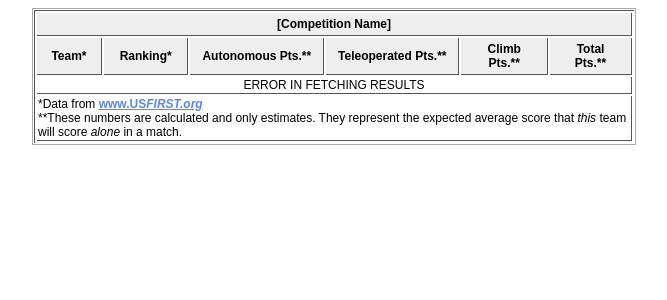
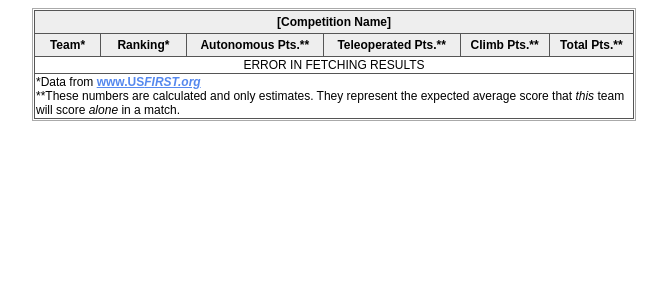
Before and after one commit to benrbray/adambots-automated-scouting-kit, a PHP site: page / in a window 1280 px wide. Shown: the top 300 px of the page, without its empty margins (306-973 px from the left). Run offline with PHP 8.4, Linux system fonts and the light colour scheme; data that the repository does not hold is empty.

Commit message:
added border-spacing:0px to replace cellspacing="0"

```diff
--- a/web/style.css
+++ b/web/style.css
@@ -14,6 +14,7 @@
 }
 
 table {
+  border-spacing:0px;
   text-align:center;
   border-left:1px solid #555555;
   border-top:1px solid #555555;
```
